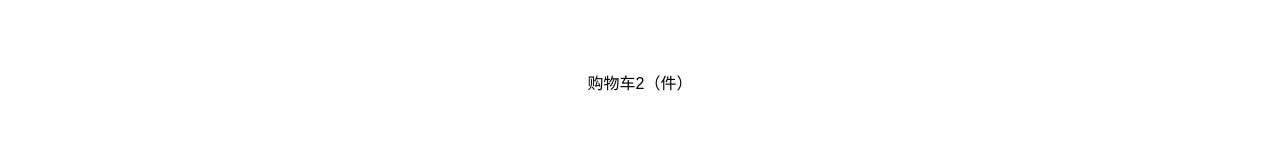
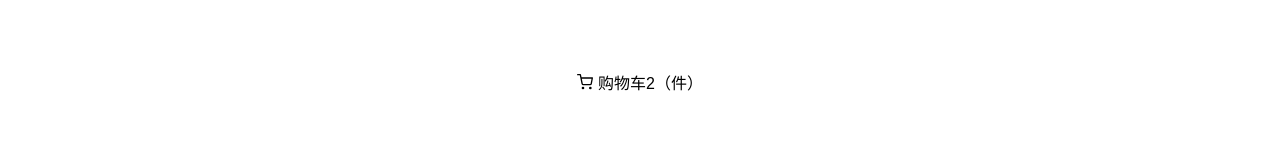
Before and after one commit to Hedyjing/cartoon-gallery, a React (Create React App) app: page / in a window 1280 px wide. Shown: the part 169-311 px from the top of the page. Built offline with nearby package versions, Linux system fonts and the light colour scheme; a web font is replaced by a local one.

Commit message:
根据指定元素出发点击事件

```diff
--- a/package.json
+++ b/package.json
@@ -12,6 +12,7 @@
     "@types/react-dom": "^17.0.0",
     "react": "^17.0.2",
     "react-dom": "^17.0.2",
+    "react-icons": "^4.2.0",
     "react-scripts": "4.0.3",
     "typescript": "^4.1.2",
     "web-vitals": "^1.0.1"
--- a/src/components/ShoppingCart.tsx
+++ b/src/components/ShoppingCart.tsx
@@ -1,5 +1,7 @@
 import React from 'react';
-import styles from './ShoppingCart.module.css'
+import styles from './ShoppingCart.module.css';
+import { FiShoppingCart } from 'react-icons/fi';
+
 interface Props {
 
 }
@@ -18,13 +20,19 @@ class ShoppingCart extends React.Component<Props, State> {
   }
   // 对象方法中this， 函数为普通函数时， this指向函数本身， 为箭头函数时指向父级作用域；
   // 两个方案： 1， 用箭头函数， 2， 在构造函数中用bind给方法绑定类的this；
+  // target描述的是事件发生的元素， currentTarget描述的是事件处理绑定的元素
   handleClick = (e: React.MouseEvent<HTMLButtonElement, MouseEvent>) => {
-    this.setState({ isOpen: !this.state.isOpen })
+    if ((e.target as HTMLElement).nodeName === 'SPAN') {
+      this.setState({ isOpen: !this.state.isOpen })
+    }
   }
   render() {
     return (
       <div className={styles.cartContainer}>
-        <button className={styles.button} onClick={this.handleClick}>购物车2（件）</button>
+        <button className={styles.button} onClick={this.handleClick}>
+          <FiShoppingCart />
+          <span>购物车2（件）</span>
+        </button>
         <div className={styles.cartDropDown}
           style={{
             display: this.state.isOpen ? 'block' : 'none'
```
Also changed, not shown: 1 other file (tests, documents, lock files or other folders).
